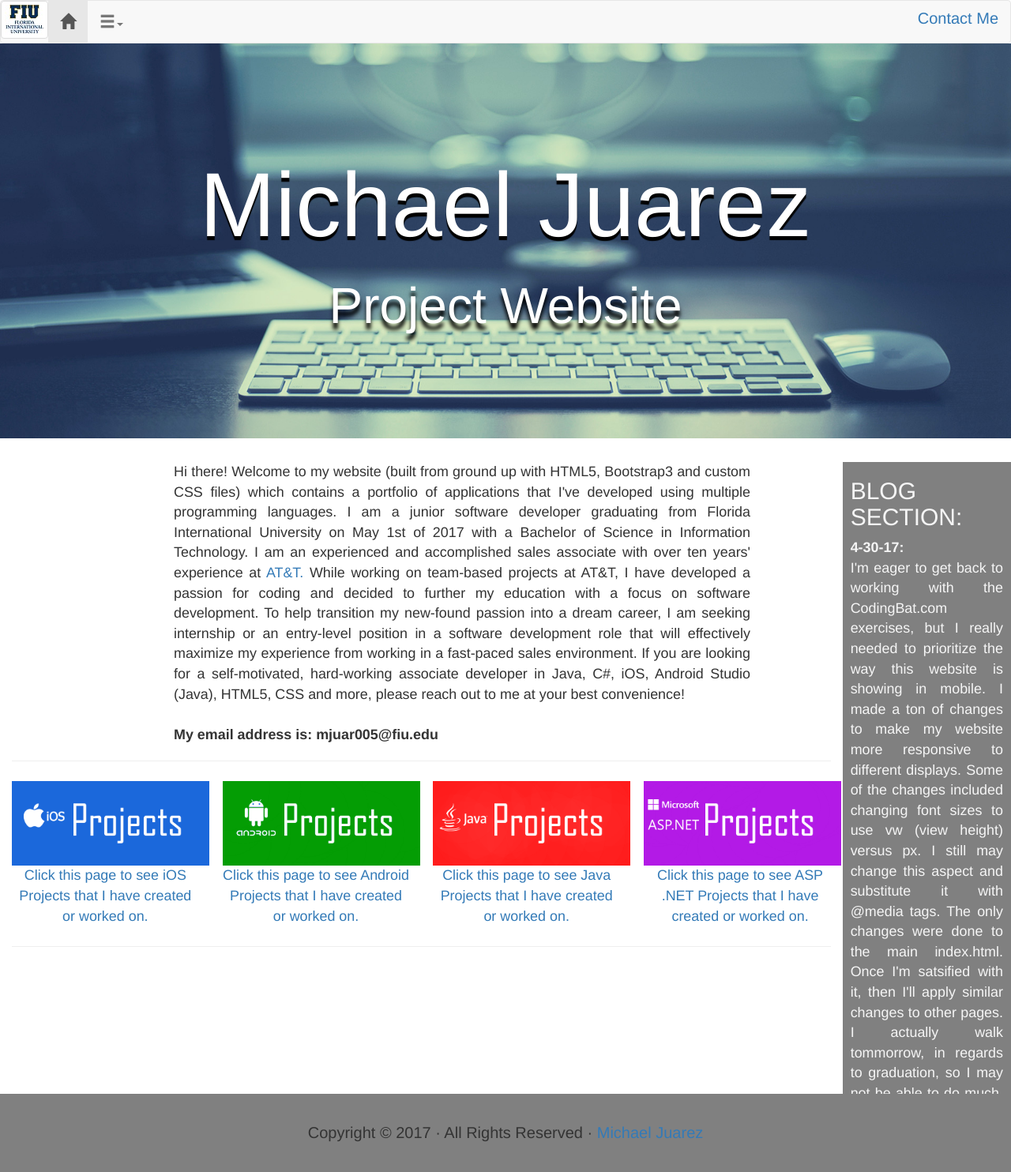
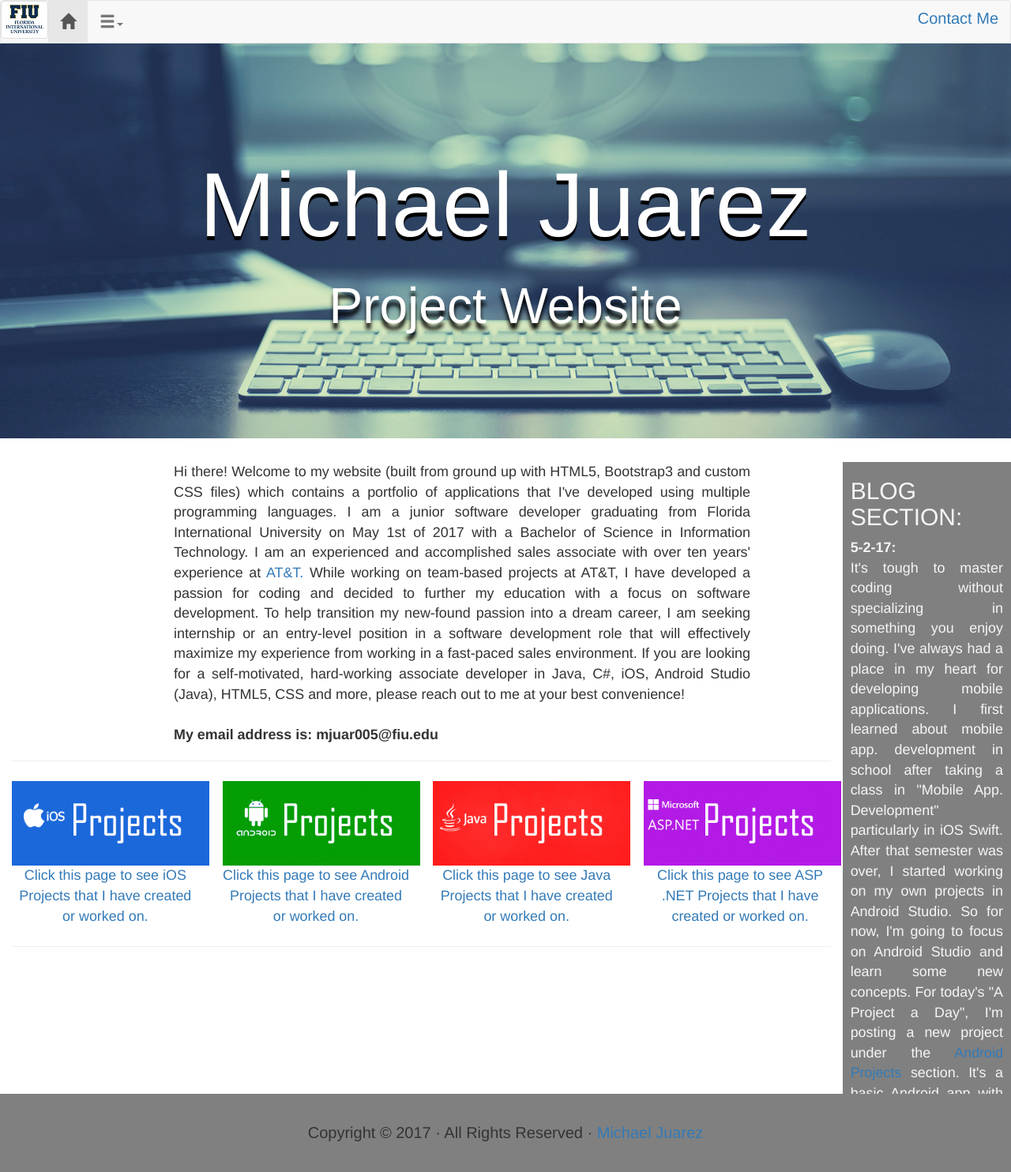
Before and after one commit to MikeJuarez/MikeJuarez.github.io, a Jekyll site: the page index.html, which Jekyll copies as it is, in a window 1280 px wide. Shown: the whole page at 79% size. Built offline with Jekyll 4.4.1, drawn with Linux system fonts in a browser that asks for light colours.

Commit message:
5-2-17
- Added Android Project Geoquiz

```diff
--- a/index.html
+++ b/index.html
@@ -119,12 +119,20 @@
   <div class="textblog">
   <h2>BLOG SECTION:</h2>
 
+  <b>5-2-17:</b><br/>
+  It's tough to master coding without specializing in something you enjoy doing.  I've always had a place in my heart for developing mobile applications.  I first learned about mobile app. development in school after taking a class in "Mobile App. Development" particularly in iOS Swift.  After that semester was over, I started working on my own projects in Android Studio.  So for now, I'm going to focus on Android Studio and learn some new concepts.  For today's "A Project a Day", I'm posting a new project under the <a href="Android Projects">Android Projects</a> section.  It's a basic Android app with a true and false button that displays a toast if you press it.
+  <hr><br/><br/>
+
+  <b>5-1-17:</b><br/>
+  Graduation day!  No projects today.
+  <hr><br/><br/>
+
   <b>4-30-17:</b><br/>
-  I'm eager to get back to working with the CodingBat.com exercises, but I really needed to prioritize the way this website is showing in mobile.  I made a ton of changes to make my website more responsive to different displays.  Some of the changes included changing font sizes to use vw (view height) versus px.  I still may change this aspect and substitute it with @media tags.  The only changes were done to the main index.html.  Once I'm satsified with it, then I'll apply similar changes to other pages.  I actually walk tommorrow, in regards to graduation, so I may not be able to do much.  We'll see!
+  I really needed to prioritize the way this website is showing in mobile.  I made a ton of changes to make my website more responsive to different displays.  Some of the changes included changing font sizes to use vw (view height) versus px.  I still may change this aspect and substitute it with @media tags.  The only changes were done to the main index.html.  Once I'm satsified with it, then I'll apply similar changes to other pages.  I actually walk tommorrow, in regards to graduation, so I may not be able to do much.  We'll see!
   <hr><br/><br/>
 
   <b>4-29-17:</b><br/>
-  I just completed 3 final exams yesterday (4-28-17), so as you can imagine, I wasn't able to work on anything new.  I thought about taking today off, but my conscience got the best of me and I started something new today.  The following work will take a few days/weeks to fully complete.  To really challenge myself, I googled "Java problems practice" and ran across <a href="http://www.CodingBat.com">CodingBat.com</a>.  I've been to this site several times throughout schooling at FIU, but I've never had the time to really sit down and practice.  The website provides some awesome brain teasers for practicing Java problems.  I've completed a few of the warmup exercises today and will be posting what I've done so far under my <a href="Java Projects.html">Java Projects</a> page.  Fun stuff so far!
+  I just completed 3 final exams yesterday (4-28-17), so as you can imagine, I wasn't able to work on anything new.  I thought about taking today off, but my conscience got the best of me and I started something new today.  To really challenge myself, I googled "Java problems practice" and ran across <a href="http://www.CodingBat.com">CodingBat.com</a>.  I've been to this site several times throughout schooling at FIU, but I've never had the time to really sit down and practice.  The website provides some awesome brain teasers for practicing Java problems.  I've completed a few of the warmup exercises today and will be posting what I've done so far under my <a href="Java Projects.html">Java Projects</a> page.  Fun stuff so far!
   <hr><br />
 
   <b>4-27-17:</b><br/>
```
Also changed, not shown: Android Projects.html (+24 -21 lines).
